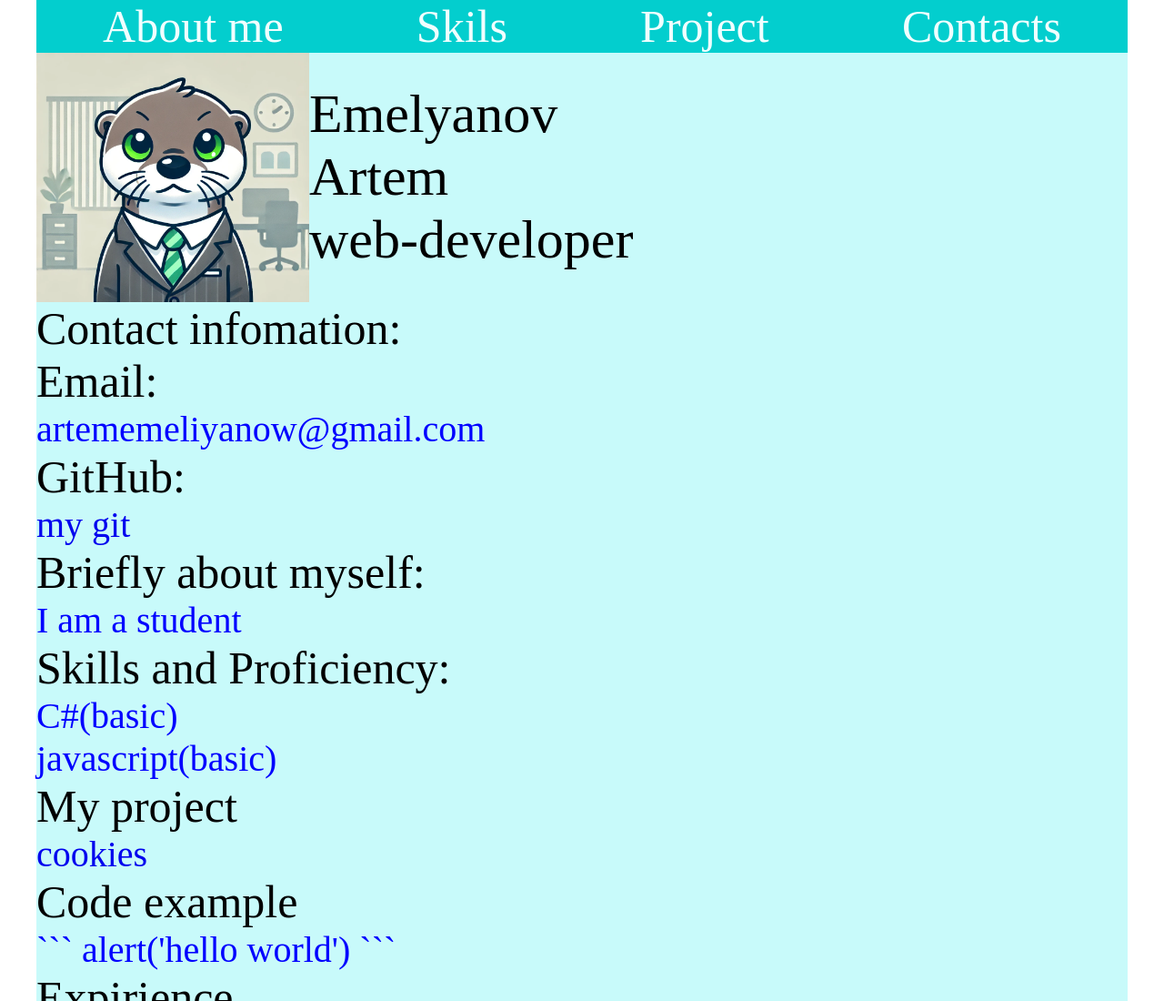
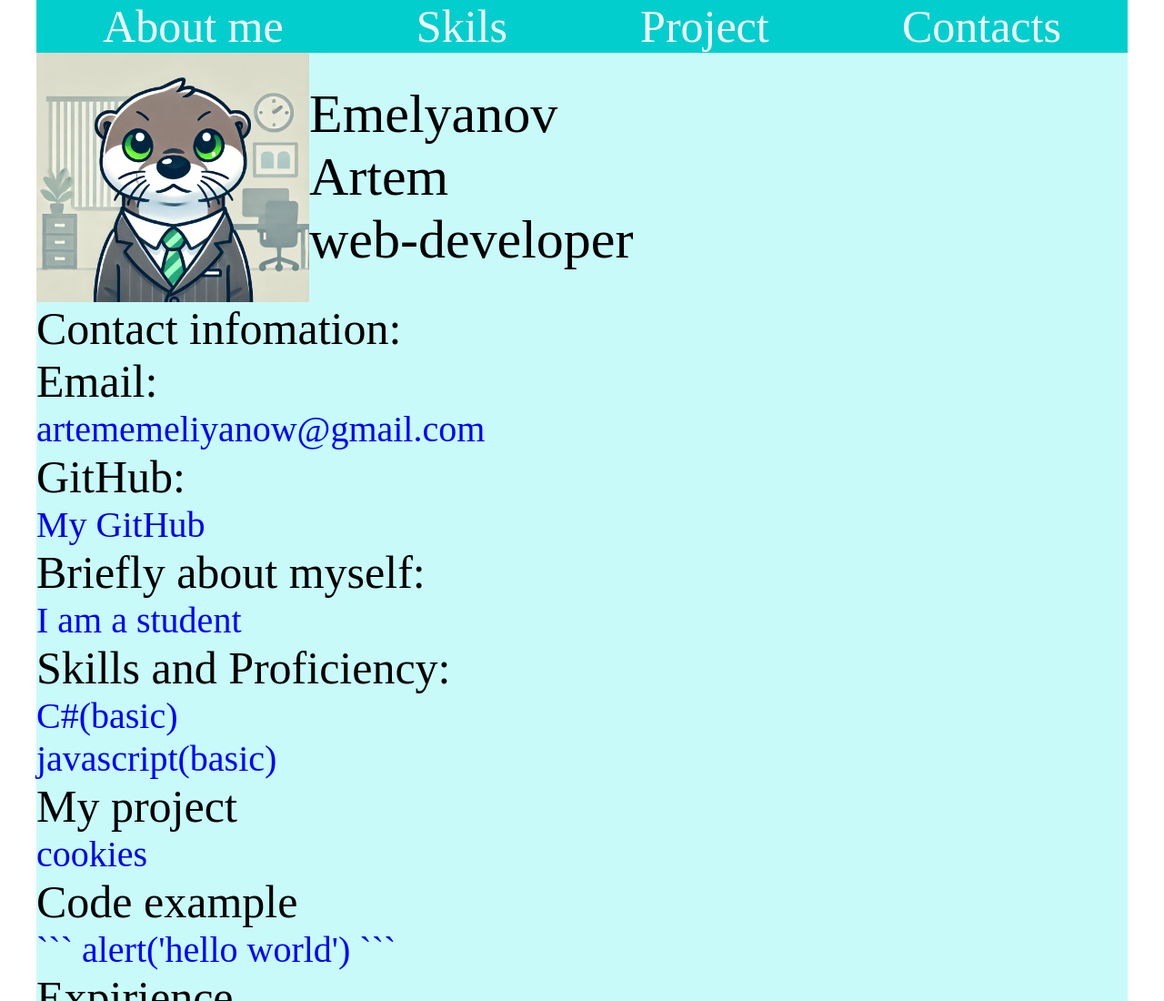
Before and after one commit to Rript/rsschool-cv, a plain HTML site: page index.html in a window 1280 px wide. Shown: the top 1100 px of the page at 91% size. Drawn offline with Linux system fonts and the light colour scheme.

Commit message:
fix name

```diff
--- a/index.html
+++ b/index.html
@@ -36,7 +36,7 @@
         <h2 id="contact">Email:</h2>
         <p>artememeliyanow@gmail.com</p>
         <h2>GitHub:</h2>
-        <p><a href="https://github.com/Rript">my git</a></p>
+        <p><a href="https://github.com/Rript">My GitHub</a></p>
         <h2>Briefly about myself:</h2>
         <p>I am a student</p>
         <h2 id="skills">Skills and Proficiency:</h2>
```
